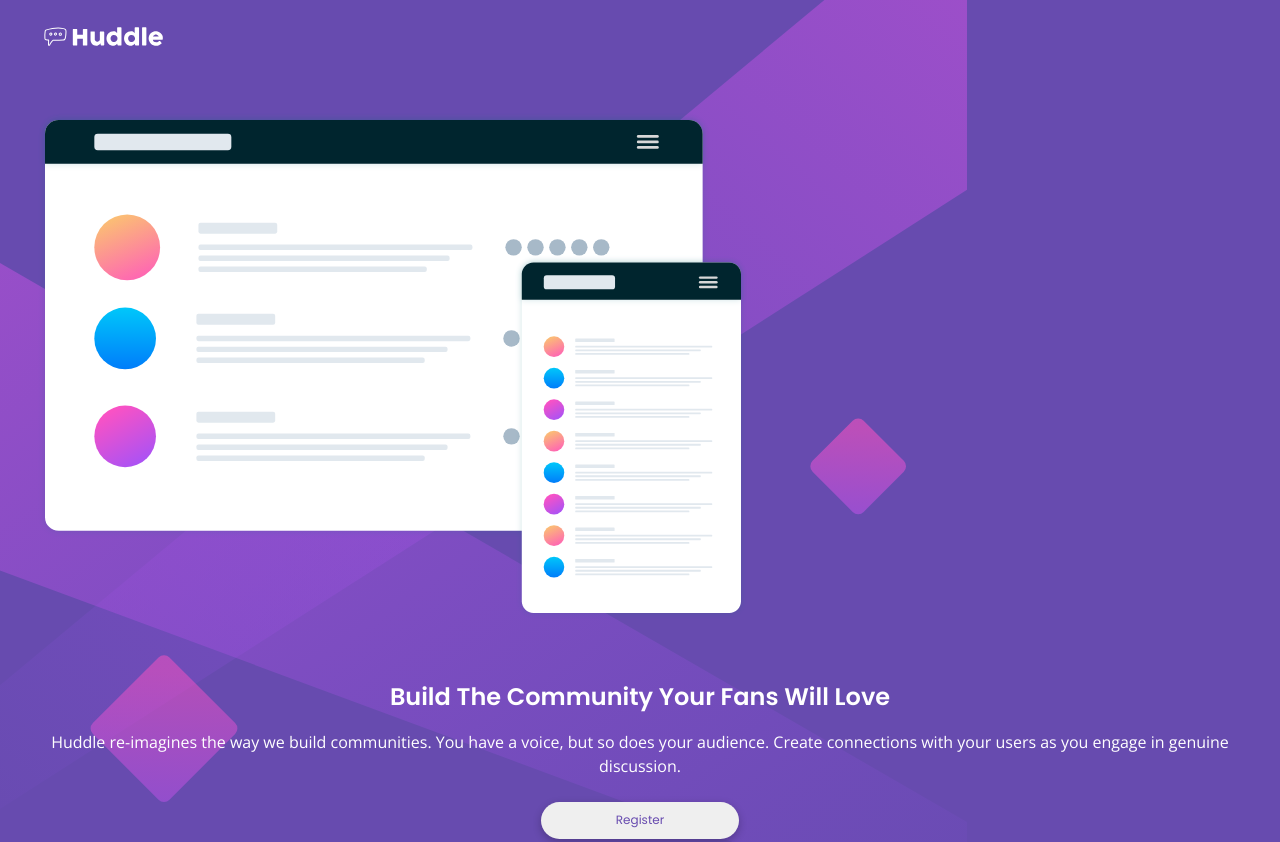
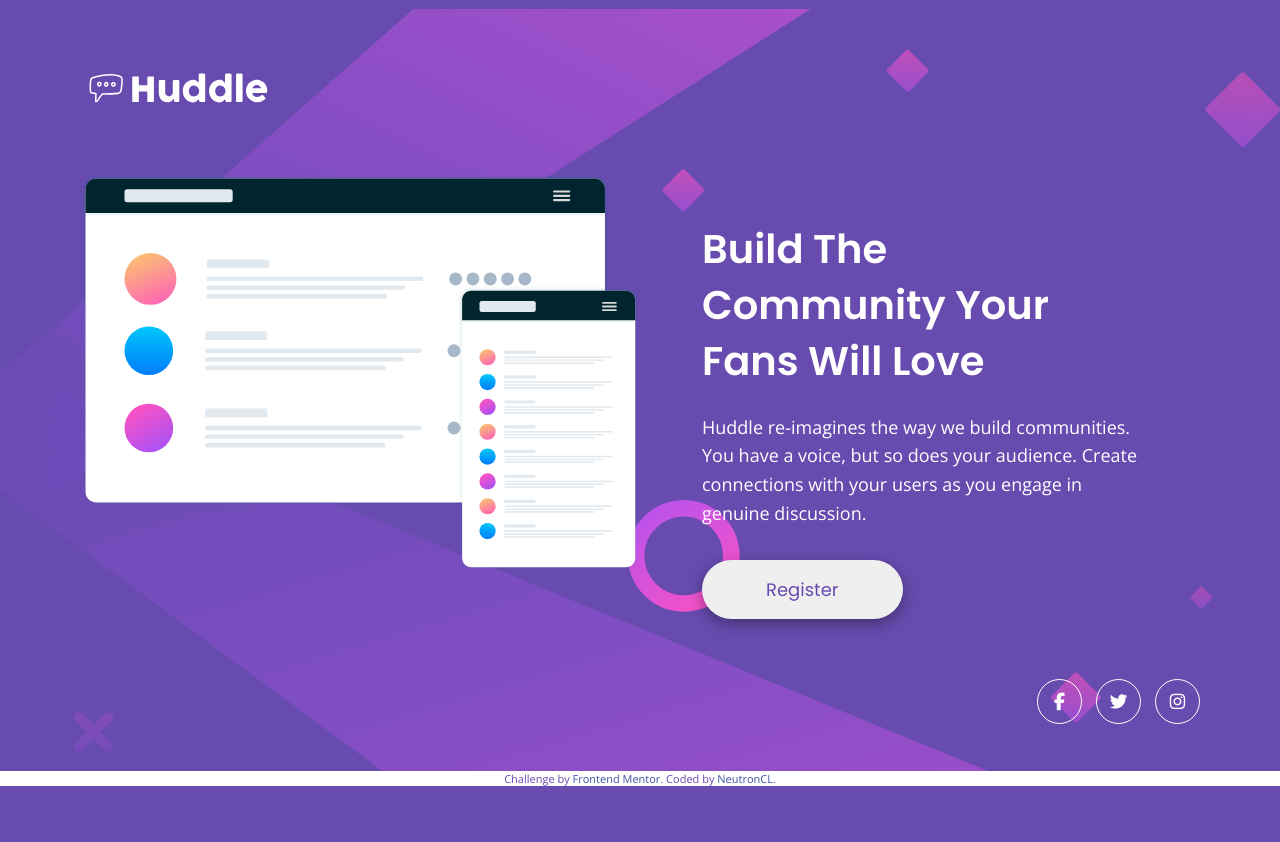
Before and after one commit to Baradit/Huddle-landing-single, a plain HTML site: page index.html in a window 1280 px wide. Shown: the top 842 px of the page. After the commit the page ends 800 px from the top, so only its background shows below. Drawn offline with nearby package versions, Linux system fonts and the light colour scheme.

Commit message:
Finished

```diff
--- a/scss/_globals.scss
+++ b/scss/_globals.scss
@@ -20,6 +20,7 @@
     color: #fff;
 }
 
+
 a, a:visited, a:hover {
     text-decoration: none;
     color: inherit;
@@ -39,3 +40,11 @@
     background: #fff;
     color: $violet;
 }
+
+// Media queries for body
+@media (min-width: 48rem) {
+    body {
+        background-image: url(/images/bg-desktop.svg);
+        background-position: 5% 100%;
+    }
+}
--- a/scss/_hero.scss
+++ b/scss/_hero.scss
@@ -6,16 +6,16 @@
     }
 
     &__container {
-        padding: 1.3rem 2.375rem;
+        padding: 2.05rem 2.375rem;
     }
 
     &__img {
-        margin-bottom: 3.4rem;
+        margin-bottom: 3.5rem;
     }
 
     &__content {
         text-align: center;
-        margin-bottom: 3.7rem;
+        margin-bottom: 3.8rem;
 
         p {
             padding: 1rem 0;
@@ -42,6 +42,7 @@
     }
 
     &__social {
+        padding-bottom: 0.4rem;
         display: flex;
         align-items: center;
         justify-content: center;
@@ -56,6 +57,7 @@
             display: flex;
             align-items: center;
             justify-content: center;
+            cursor: pointer;
 
             &:hover {
                 color: $softMagenta;
@@ -68,3 +70,73 @@
         }
     }
 }
+
+// Media queries
+
+@media (min-width: 48rem) {
+    .hero {
+
+        &__container {
+            padding: 4rem 5rem;
+            padding-bottom: 2.5rem;
+            display: flex;
+            flex-wrap: wrap;
+
+
+            header {
+                flex-basis: 100%;
+
+                img {
+                    width: 12rem;
+                }
+            }
+        }
+
+        &__img, &__content {
+            flex-basis: 50%;
+        }
+
+        &__content {
+            padding-top: 3rem;
+            padding-left: 3.875rem;
+            text-align: left;
+            font-size: 1.125rem;
+
+            h1 {
+                width: 80%;
+                font-size: 2.5rem;
+                line-height: 3.5rem;
+            }
+
+            p {
+                width: 90%;
+                padding: 1.5rem 0;
+                line-height: 1.8rem;
+            }
+
+            button {
+                font-size: inherit;
+                padding: 1rem 4rem;
+                box-shadow: rgba(0, 0, 0, 0.35) 0px 5px 15px;
+            }
+        }
+
+        &__social {
+            flex-basis: 100%;
+            justify-content: flex-end;
+            gap: 0.875rem;
+
+            &-item {
+                width: 45px;
+                height: 45px;
+
+                i {
+                    font-size: 1.1rem;
+                }
+            }
+        }
+
+
+
+    }
+}
```
Also changed, not shown: index.html (+1 -10 lines), style/main.css, 1 other file.
